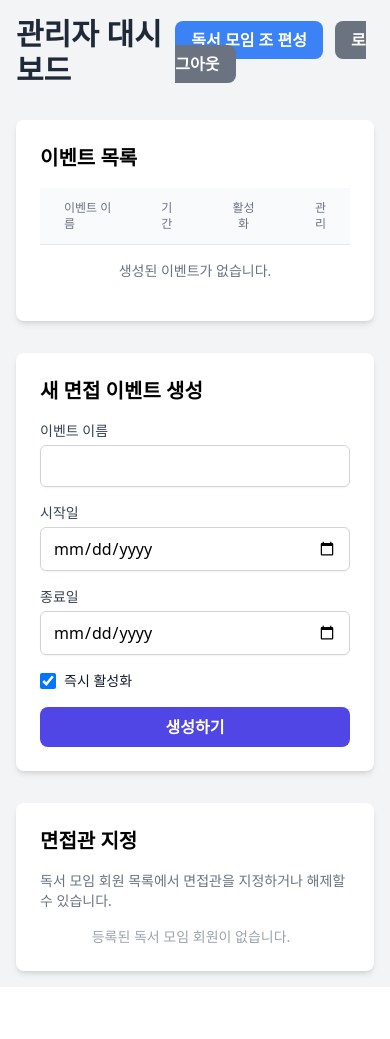
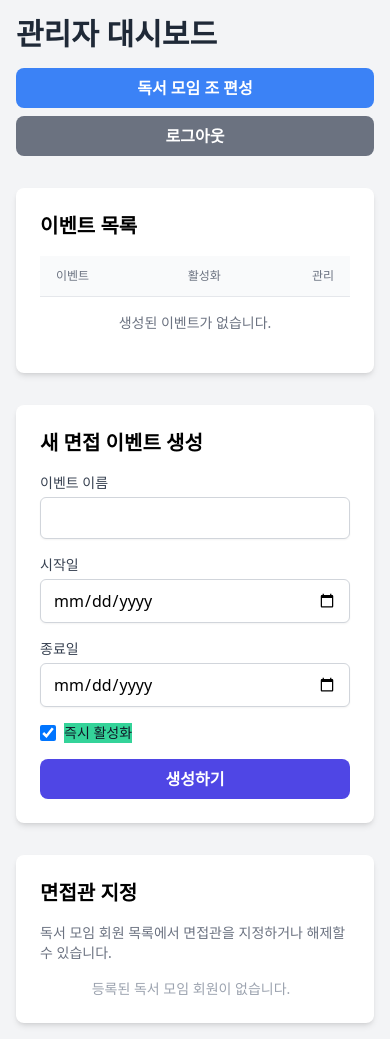
Before and after one commit to 0neiszer0/book_member_maker, a Flask app: page /admin/dashboard in a window 390 px wide. Before the commit the page ends 980 px from the top, so only its background shows below. Run offline with Flask 3, Linux system fonts and the light colour scheme; the visitor is signed in with stand-in values (Sample User, id 1); data that the repository does not hold is empty; parts of the project's set-up code (start-up, migrations or seed data) failed here and were passed over; some libraries are stand-ins or nearby versions.

Commit message:
[fix] 면접자 제약사항, 면접관 제약사항 추가, html 모바일 수정

```diff
--- a/app.py
+++ b/app.py
@@ -9,9 +9,10 @@ import math
 from dotenv import load_dotenv
 from flask import Flask, render_template, request, jsonify, session, redirect, url_for, flash
 from supabase import create_client, Client
-from datetime import datetime, timedelta, time, timezone
+from datetime import datetime, timedelta, timezone
 from functools import wraps
 import requests
+import re
 
 # .env 파일에서 환경 변수 로드
 load_dotenv()
@@ -122,6 +123,7 @@ def login():
         INTERVIEWER_PASS = os.environ.get("INTERVIEWER_PASSWORD")
         APPLICANT_PASS = os.environ.get("APPLICANT_PASSWORD")
 
+        # 역할 1: 관리자 로그인 (기존과 동일)
         if role == 'admin' and password == ADMIN_PASS:
             session.clear()
             session['user_role'] = 'admin'
@@ -129,28 +131,57 @@ def login():
             flash('관리자님, 환영합니다!', 'success')
             return redirect(url_for('admin_dashboard'))
 
+        # 역할 2: 면접관 로그인
         elif role == 'interviewer' and password == INTERVIEWER_PASS:
             interviewer_name = request.form.get('name')
             if not interviewer_name:
                 flash('면접관 이름을 입력해주세요.', 'danger')
                 return redirect(url_for('login'))
+
+            # [추가] 입력한 이름이 'members' 테이블에 존재하는지 확인합니다.
+            try:
+                member_res = supabase.table('members').select('name').eq('name', interviewer_name).execute()
+                if not member_res.data:
+                    flash('등록된 모임원이 아닙니다. 관리자에게 문의하세요.', 'danger')
+                    return redirect(url_for('login'))
+            except Exception as e:
+                flash('사용자 확인 중 오류가 발생했습니다.', 'danger')
+                app.logger.error(f"Error checking member: {e}")
+                return redirect(url_for('login'))
+
             session.clear()
             session['user_role'] = 'interviewer'
             session['user_name'] = interviewer_name
             flash(f"{session['user_name']} 면접관님, 환영합니다!", 'success')
             return redirect(url_for('interviewer_events_list'))
 
+        # 역할 3: 면접자 로그인
         elif role == 'applicant' and password == APPLICANT_PASS:
+            name = request.form.get('name')
+            phone = request.form.get('phone_number')
+
+            # [추가] 이름과 전화번호 형식 유효성 검사
+            if not (name and phone):
+                flash('이름과 연락처를 모두 입력해주세요.', 'danger')
+                return redirect(url_for('login'))
+
+            if not re.match(r'^[가-힣]{2,4}$', name):
+                flash('이름은 2~4자의 한글로 입력해주세요.', 'danger')
+                return redirect(url_for('login'))
+
+            if not re.match(r'^\d{11}$', phone):
+                flash('연락처는 11자리 숫자로 입력해주세요. (예: 01012345678)', 'danger')
+                return redirect(url_for('login'))
+
             session.clear()
             session['user_role'] = 'applicant'
-            session['user_name'] = request.form.get('name')
-            session['user_phone'] = request.form.get('phone_number')
+            session['user_name'] = name
+            session['user_phone'] = phone
             flash(f"{session['user_name']}님, 환영합니다!", 'success')
             return redirect(url_for('interview_index'))
 
         else:
             flash('입력 정보가 올바르지 않습니다.', 'danger')
-            return redirect(url_for('login'))
 
     return render_template('login.html')
 
--- a/templates/admin_dashboard.html
+++ b/templates/admin_dashboard.html
@@ -6,21 +6,22 @@
     <title>관리자 대시보드</title>
     <script src="https://cdn.tailwindcss.com"></script>
     <style>
-        /* 면접관 지정 토글을 위한 CSS */
-        input.interviewer-toggle:checked ~ .dot { transform: translateX(1.25rem); background-color: #ffffff; }
-        input.interviewer-toggle:checked ~ .block { background-color: #34d399; /* green-400 */ }
-        /* 이벤트 활성화 토글을 위한 CSS */
+        /* 토글 스위치를 위한 CSS */
+        input:checked ~ .dot { transform: translateX(1.25rem); }
+        input:checked ~ .block { background-color: #34d399; }
         input.event-toggle:checked + div { background-color: #34d399; }
         input.event-toggle:checked + div:after { transform: translateX(100%); }
     </style>
 </head>
-<body class="bg-gray-100">
-    <div class="container mx-auto p-4 md:p-8">
-        <div class="flex justify-between items-center mb-8">
+<body class="bg-gray-100 min-h-screen">
+    <div class="container mx-auto p-4 sm:p-6 lg:p-8">
+        <!-- [수정] 모바일 화면에서 제목과 버튼이 세로로 정렬되도록 flex-col, sm:flex-row 추가 -->
+        <div class="flex flex-col sm:flex-row justify-between items-start sm:items-center mb-8 gap-4">
             <h1 class="text-3xl font-bold text-gray-800">관리자 대시보드</h1>
-            <div>
-                <a href="/making_team" class="bg-blue-500 hover:bg-blue-600 text-white font-bold py-2 px-4 rounded-lg mr-2">독서 모임 조 편성</a>
-                <a href="/logout" class="bg-gray-500 hover:bg-gray-600 text-white font-bold py-2 px-4 rounded-lg">로그아웃</a>
+            <!-- [수정] 모바일에서 버튼들이 꽉 차도록 w-full, sm:w-auto 추가 -->
+            <div class="flex flex-col sm:flex-row gap-2 w-full sm:w-auto">
+                <a href="/making_team" class="w-full sm:w-auto text-center bg-blue-500 hover:bg-blue-600 text-white font-bold py-2 px-4 rounded-lg">독서 모임 조 편성</a>
+                <a href="/logout" class="w-full sm:w-auto text-center bg-gray-500 hover:bg-gray-600 text-white font-bold py-2 px-4 rounded-lg">로그아웃</a>
             </div>
         </div>
 
@@ -31,36 +32,32 @@
         {% endwith %}
 
         <div class="grid grid-cols-1 lg:grid-cols-3 gap-8">
-
             <div class="lg:col-span-2 bg-white p-6 rounded-lg shadow-md">
                 <h2 class="text-xl font-bold mb-4">이벤트 목록</h2>
                 <div class="overflow-x-auto">
-                    <!-- [수정] 이벤트 테이블에 ID를 부여하고, 컬럼을 추가합니다. -->
                     <table class="min-w-full divide-y divide-gray-200" id="events-table">
                         <thead class="bg-gray-50">
                             <tr>
-                                <th class="px-6 py-3 text-left text-xs font-medium text-gray-500 uppercase">이벤트 이름</th>
-                                <th class="px-6 py-3 text-left text-xs font-medium text-gray-500 uppercase">기간</th>
-                                <th class="px-6 py-3 text-center text-xs font-medium text-gray-500 uppercase">활성화</th>
-                                <th class="px-6 py-3 text-right text-xs font-medium text-gray-500 uppercase">관리</th>
+                                <th class="px-4 py-3 text-left text-xs font-medium text-gray-500 uppercase">이벤트</th>
+                                <th class="hidden md:table-cell px-4 py-3 text-left text-xs font-medium text-gray-500 uppercase">기간</th>
+                                <th class="px-4 py-3 text-center text-xs font-medium text-gray-500 uppercase">활성화</th>
+                                <th class="px-4 py-3 text-right text-xs font-medium text-gray-500 uppercase">관리</th>
                             </tr>
                         </thead>
                         <tbody class="bg-white divide-y divide-gray-200">
                             {% for event in events %}
                             <tr data-event-id="{{ event.id }}">
-                                <td class="px-6 py-4 whitespace-nowrap text-sm font-medium text-gray-900">{{ event.event_name }}</td>
-                                <td class="px-6 py-4 whitespace-nowrap text-sm text-gray-500">{{ event.start_date }} ~ {{ event.end_date }}</td>
-                                <td class="px-6 py-4 whitespace-nowrap text-center">
-                                    <!-- [추가] 이벤트 활성화/비활성화 토글 스위치 -->
+                                <td class="px-4 py-4 whitespace-nowrap text-sm font-medium text-gray-900">{{ event.event_name }}</td>
+                                <td class="hidden md:table-cell px-4 py-4 whitespace-nowrap text-sm text-gray-500">{{ event.start_date }} ~ {{ event.end_date }}</td>
+                                <td class="px-4 py-4 whitespace-nowrap text-center">
                                     <label class="relative inline-flex items-center cursor-pointer">
                                         <input type="checkbox" class="sr-only peer event-toggle" data-event-id="{{ event.id }}" {% if event.is_active %}checked{% endif %}>
-                                        <div class="w-11 h-6 bg-gray-200 rounded-full peer peer-checked:after:translate-x-full peer-checked:after:border-white after:content-[''] after:absolute after:top-0.5 after:left-[2px] after:bg-white after:border-gray-300 after:border after:rounded-full after:h-5 after:w-5 after:transition-all peer-checked:bg-green-500"></div>
+                                        <div class="w-11 h-6 bg-gray-200 rounded-full peer peer-checked:after:translate-x-full after:content-[''] after:absolute after:top-0.5 after:left-[2px] after:bg-white after:border after:rounded-full after:h-5 after:w-5 after:transition-all peer-checked:bg-green-500"></div>
                                     </label>
                                 </td>
-                                <td class="px-6 py-4 whitespace-nowrap text-right text-sm font-medium">
-                                    <a href="{{ url_for('admin_event_timetable', event_id=event.id) }}" class="text-indigo-600 hover:text-indigo-900 mr-4">타임테이블</a>
-                                    <a href="{{ url_for('manage_event', event_id=event.id) }}" class="text-gray-600 hover:text-gray-900 mr-4">슬롯생성</a>
-                                    <!-- [추가] 이벤트 삭제 버튼 -->
+                                <td class="px-4 py-4 whitespace-nowrap text-right text-sm font-medium">
+                                    <a href="{{ url_for('admin_event_timetable', event_id=event.id) }}" class="text-indigo-600 hover:text-indigo-900 mr-2">타임테이블</a>
+                                    <a href="{{ url_for('manage_event', event_id=event.id) }}" class="text-gray-600 hover:text-gray-900 mr-2">슬롯생성</a>
                                     <button class="delete-event-btn text-red-600 hover:text-red-800" data-event-id="{{ event.id }}" data-event-name="{{ event.event_name }}">삭제</button>
                                 </td>
                             </tr>
@@ -102,7 +99,7 @@
                             <span class="font-semibold text-gray-800">{{ member.name }}</span>
                             <div class="relative">
                                 <input type="checkbox" class="sr-only interviewer-toggle" data-name="{{ member.name }}" {% if member.name in interviewer_names %}checked{% endif %}>
-                                <div class="block bg-gray-300 w-12 h-6 rounded-full"></div>
+                                <div class="block bg-gray-200 w-12 h-6 rounded-full"></div>
                                 <div class="dot absolute left-1 top-1 bg-white w-4 h-4 rounded-full transition"></div>
                             </div>
                         </label>
@@ -114,10 +111,8 @@
             </div>
         </div>
     </div>
-
 <script>
 document.addEventListener('DOMContentLoaded', () => {
-    // 면접관 지정 토글을 위한 스크립트
     const toggleList = document.getElementById('interviewer-toggle-list');
     if(toggleList) {
         toggleList.addEventListener('change', (e) => {
@@ -125,22 +120,14 @@ document.addEventListener('DOMContentLoaded', () => {
                 const checkbox = e.target;
                 const memberName = checkbox.dataset.name;
                 const originalState = checkbox.checked;
-                fetch('/api/admin/toggle_interviewer', {
-                    method: 'POST',
-                    headers: { 'Content-Type': 'application/json' },
-                    body: JSON.stringify({ name: memberName })
-                })
-                .then(response => {
-                    if (!response.ok) { checkbox.checked = !originalState; alert('오류가 발생했습니다.'); }
-                    return response.json();
-                })
+                fetch('/api/admin/toggle_interviewer', { method: 'POST', headers: { 'Content-Type': 'application/json' }, body: JSON.stringify({ name: memberName }) })
+                .then(response => { if (!response.ok) { checkbox.checked = !originalState; alert('오류가 발생했습니다.'); } return response.json(); })
                 .then(data => { if (data.status === 'error') { checkbox.checked = !originalState; alert('오류: ' + data.message); }})
                 .catch(error => { checkbox.checked = !originalState; console.error('Error:', error); });
             }
         });
     }
 
-    // [추가] 이벤트 관리(활성화/삭제)를 위한 스크립트
     const eventsTable = document.getElementById('events-table');
     if(eventsTable) {
         eventsTable.addEventListener('change', (e) => {
@@ -148,15 +135,8 @@ document.addEventListener('DOMContentLoaded', () => {
                 const checkbox = e.target;
                 const eventId = checkbox.dataset.eventId;
                 const newActiveState = checkbox.checked;
-                fetch(`/api/admin/events/${eventId}/toggle_active`, {
-                    method: 'POST',
-                    headers: { 'Content-Type': 'application/json' },
-                    body: JSON.stringify({ is_active: newActiveState })
-                })
-                .then(response => {
-                    if (!response.ok) { checkbox.checked = !newActiveState; alert('상태 변경에 실패했습니다.'); }
-                    // 성공 시 새로고침 없이 UI 유지
-                });
+                fetch(`/api/admin/events/${eventId}/toggle_active`, { method: 'POST', headers: { 'Content-Type': 'application/json' }, body: JSON.stringify({ is_active: newActiveState })})
+                .then(response => { if (!response.ok) { checkbox.checked = !newActiveState; alert('상태 변경에 실패했습니다.'); } });
             }
         });
 
@@ -166,17 +146,11 @@ document.addEventListener('DOMContentLoaded', () => {
                 const eventId = button.dataset.eventId;
                 const eventName = button.dataset.eventName;
                 if (confirm(`정말로 '${eventName}' 이벤트를 삭제하시겠습니까?\n이벤트에 속한 모든 시간 슬롯과 예약 정보가 함께 삭제되며, 이 작업은 되돌릴 수 없습니다.`)) {
-                    fetch(`/api/admin/events/${eventId}/delete`, {
-                        method: 'POST'
-                    })
+                    fetch(`/api/admin/events/${eventId}/delete`, { method: 'POST' })
                     .then(response => response.json())
                     .then(data => {
-                        if (data.status === 'success') {
-                            button.closest('tr').remove();
-                            alert('이벤트가 삭제되었습니다.');
-                        } else {
-                            alert('삭제 실패: ' + data.message);
-                        }
+                        if (data.status === 'success') { button.closest('tr').remove(); alert('이벤트가 삭제되었습니다.'); }
+                        else { alert('삭제 실패: ' + data.message); }
                     })
                     .catch(error => console.error('Error:', error));
                 }
```
Also changed, not shown: templates/admin_event_manage.html (+17 -28 lines), templates/login.html (+16 -3 lines).
